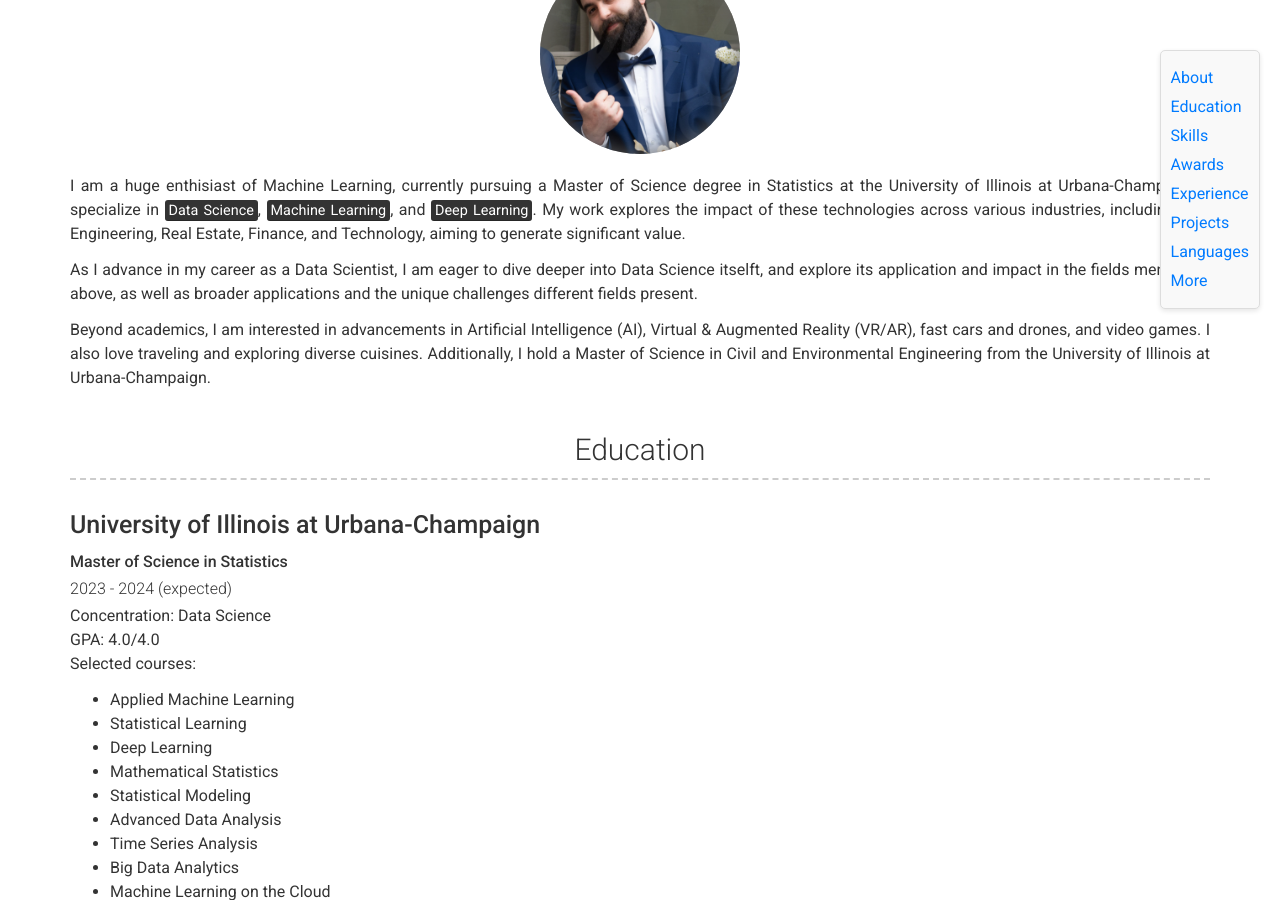
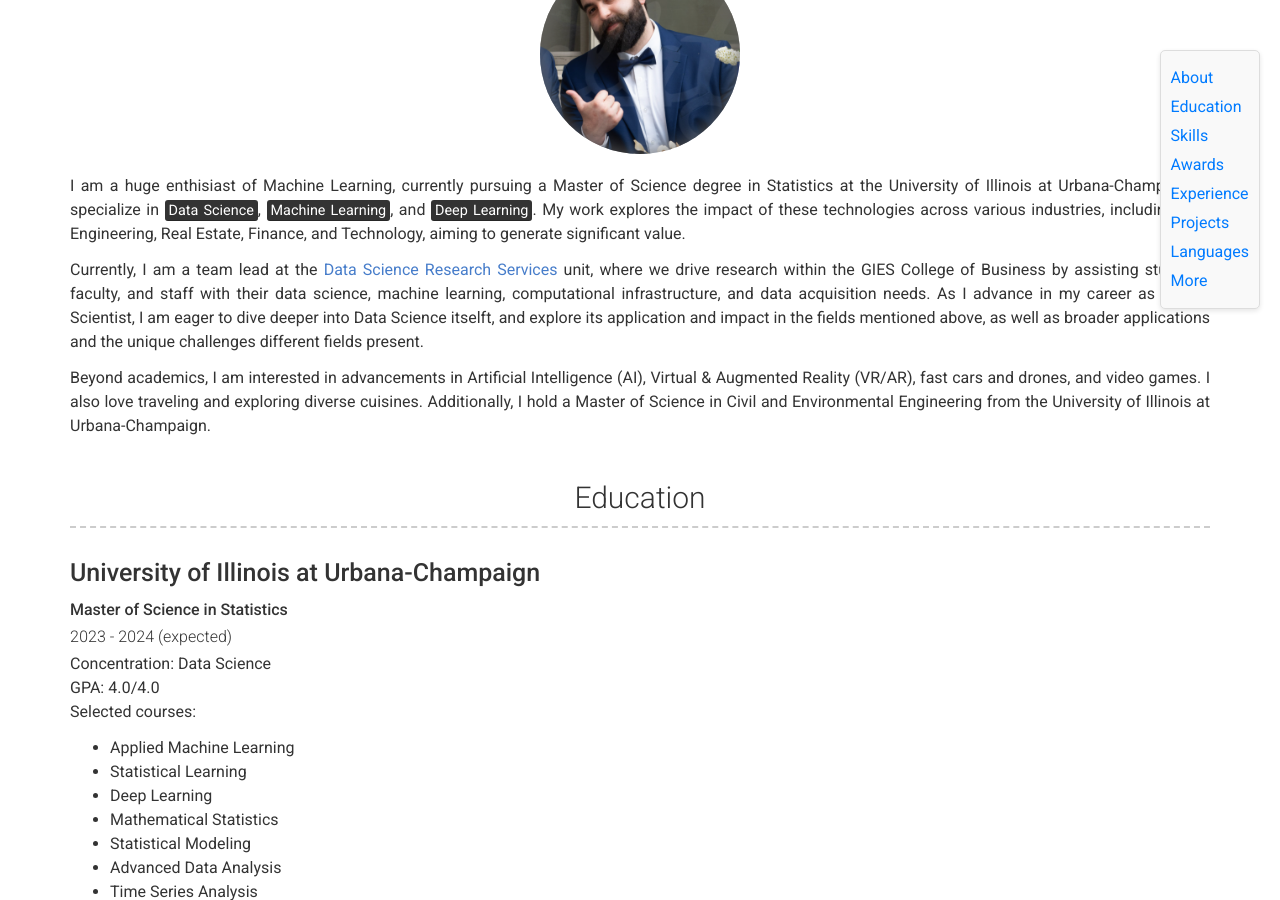
Before and after one commit to fsaudm/fsaudm.github.io, a Jekyll site: the page built from index.md, in a window 1280 px wide and 900 px high, scrolled down 496 px. Built offline with Jekyll 4.4.1, drawn with Linux system fonts in a browser that asks for light colours; some of the changed text lies outside the part shown.

Commit message:
changed DSRS role to team lead (recently changed!)

```diff
--- a/_config.yml
+++ b/_config.yml
@@ -27,7 +27,7 @@ about_profile_image: profile.jpg
 about_content: | # This will include new lines to allow paragraphs
   I am a huge enthisiast of Machine Learning, currently pursuing a Master of Science degree in Statistics at the University of Illinois at Urbana-Champaign. I specialize in <mark>Data Science</mark>, <mark>Machine Learning</mark>, and <mark>Deep Learning</mark>. My work explores the impact of these technologies across various industries, including Civil Engineering, Real Estate, Finance, and Technology, aiming to generate significant value.
 
-  As I advance in my career as a Data Scientist, I am eager to dive deeper into Data Science itselft, and explore its application and impact in the fields mentioned above, as well as broader applications and the unique challenges different fields present.
+  Currently, I am a team lead at the [Data Science Research Services](https://dsrs.illinois.edu/about/unit/team) unit, where we drive research within the GIES College of Business by assisting students, faculty, and staff with their data science, machine learning, computational infrastructure, and data acquisition needs. As I advance in my career as a Data Scientist, I am eager to dive deeper into Data Science itselft, and explore its application and impact in the fields mentioned above, as well as broader applications and the unique challenges different fields present.
 
   Beyond academics, I am interested in advancements in Artificial Intelligence (AI), Virtual & Augmented Reality (VR/AR), fast cars and drones, and video games. I also love traveling and exploring diverse cuisines. Additionally, I hold a Master of Science in Civil and Environmental Engineering from the University of Illinois at Urbana-Champaign.
 
--- a/_data/experience.yml
+++ b/_data/experience.yml
@@ -1,7 +1,7 @@
 - company: University of Illinois at Urbana-Champaign
   dates: August 2021 - Present
   description: |
-    **DSRS Intern**   (2024-Present)
+    **DSRS Team Lead**   (2024-Present)
     <br />
     - Write Python code for feature engineering and various data science methods.
     - Analyze data through diverse data science techniques.
```
